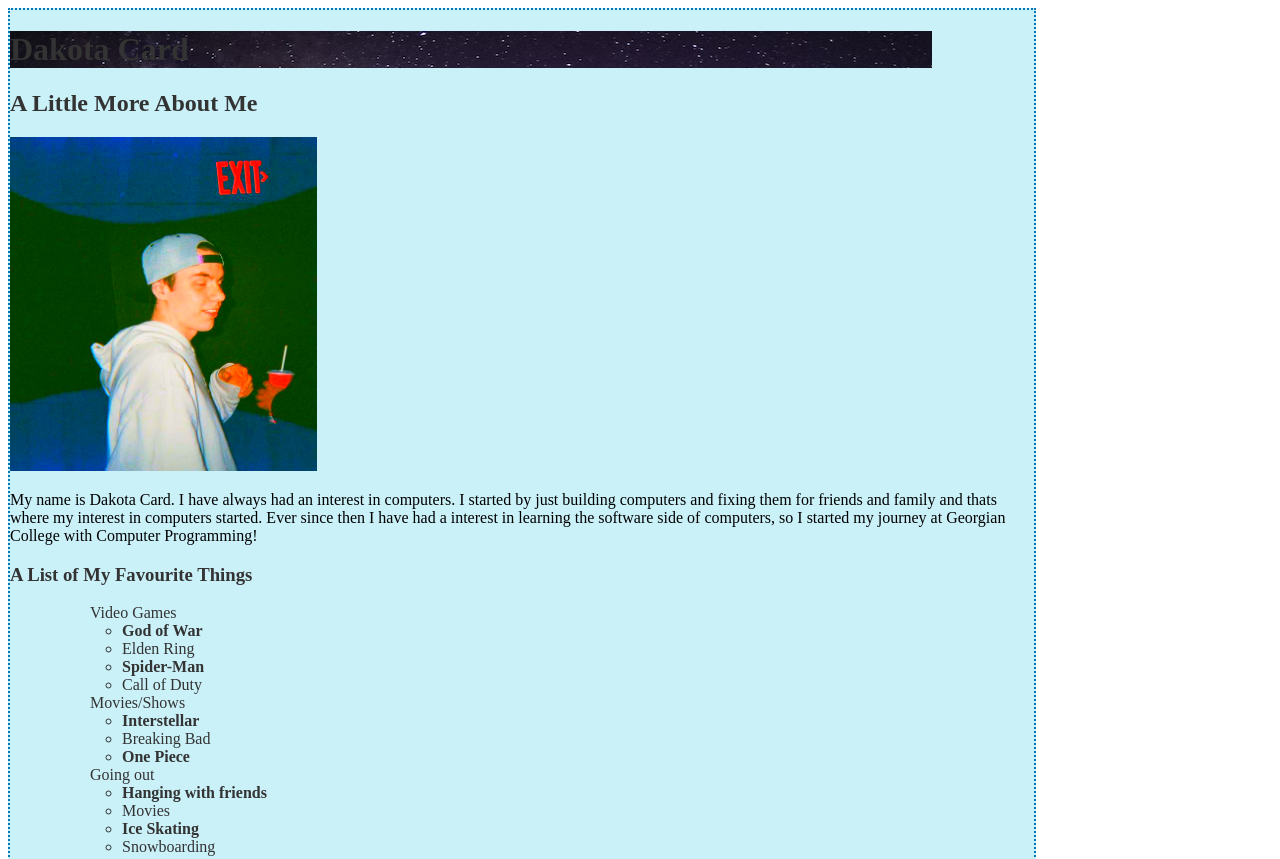
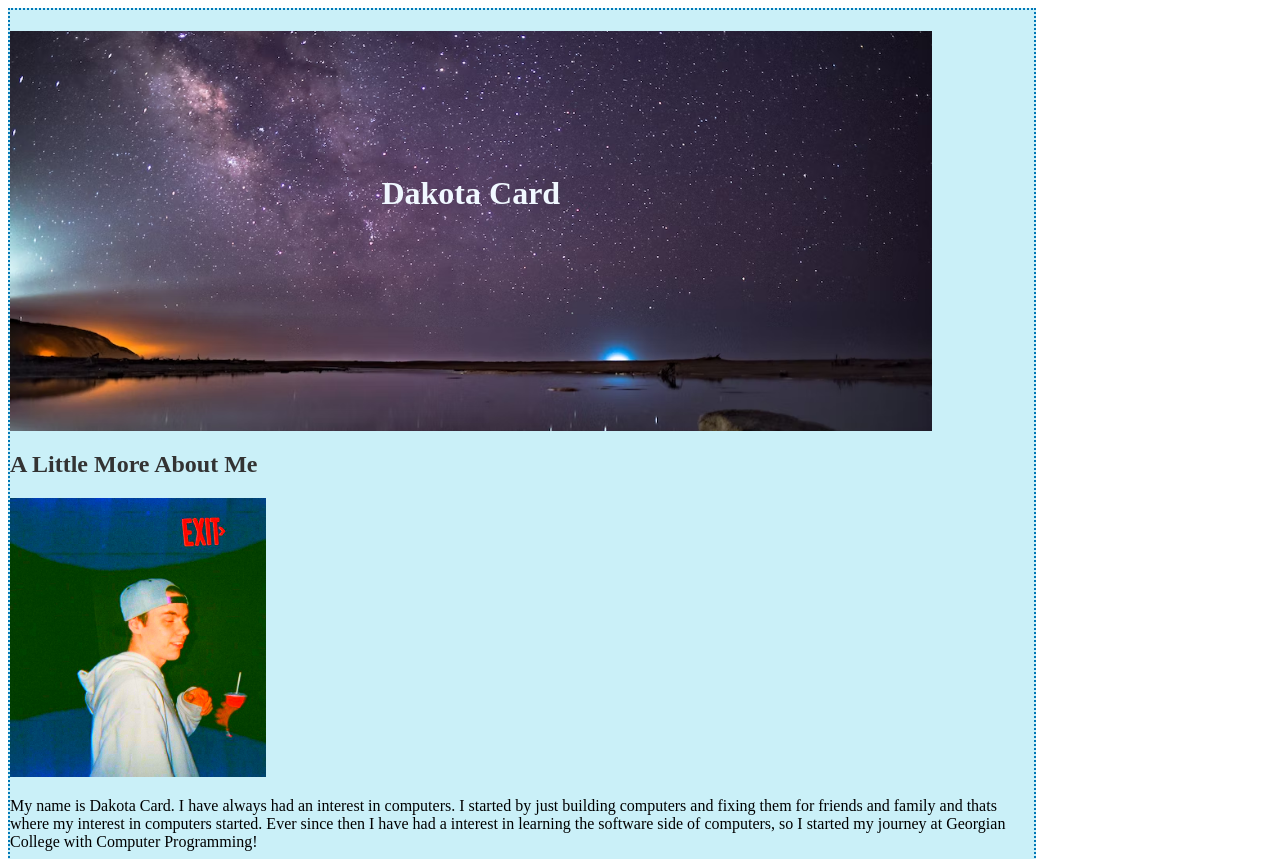
Before and after one commit to Dakota-Card-Programming/CSSChalll4, a plain HTML site: page index.html in a window 1280 px wide. Shown: the top 859 px of the page. Drawn offline with Linux system fonts and the light colour scheme.

Commit message:
Add files via upload

```diff
--- a/css/main.css
+++ b/css/main.css
@@ -1,11 +1,5 @@
 body {
     color: #333;
-}
-
-header {
-    width: 90%;
-    height: auto;
-    background-image: url(/img/photo-1509817177816-ca503fa03f60.avif);
 }
 
 .wrapper {
@@ -14,11 +8,29 @@ header {
     border: 2px dotted #0077b6;
 }
 
+.wrapper header {
+    position: relative;
+    height: 50vh;
+    width: 90%;
+    background-image: url(/img/photo-1509817177816-ca503fa03f60.avif);
+    background-position: center;
+    background-repeat: none;
+    background-size: cover;
+    text-align: center;
+    color: aliceblue;
+    background-color: violet;
+}
+
+.wrapper header h1 {
+    position: relative;
+    top: 4.5em;
+}
+
 .wrapper main img {
     filter: brightness(.4);
     filter: contrast(250%);
     filter: saturate(4);
-    max-width: 100%;
+    max-width: 25%;
     height: auto;
 }
 
@@ -33,8 +45,3 @@ li {
 li:nth-of-type(odd) {
     font-weight: bolder;
 }
-
-
-main > section > img {
-    width: 30%;
-}
```
